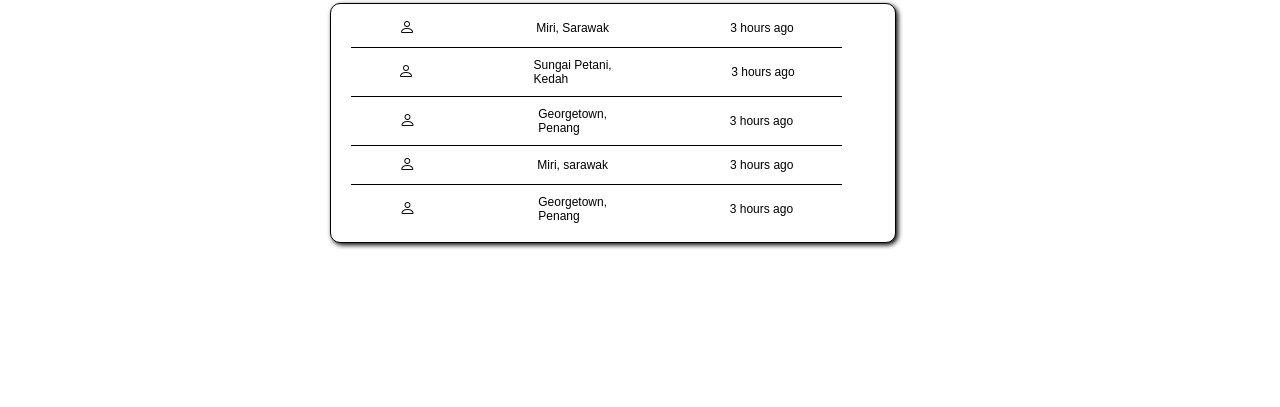
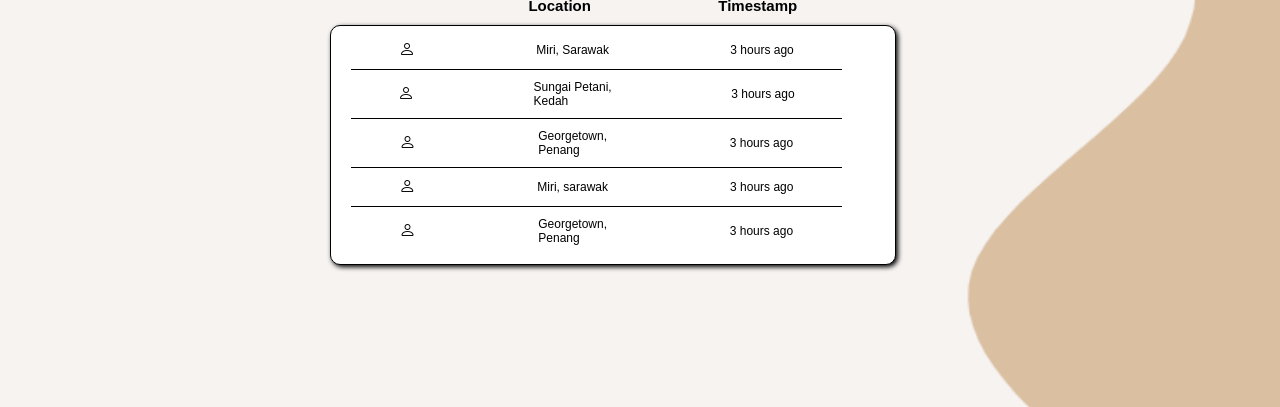
Before and after one commit to Moh922/Bubit-URL-shortener, a plain HTML site: page stats.html in a window 1280 px wide. Shown: the part 393-800 px from the top of the page. Drawn offline with nearby package versions, Linux system fonts and the light colour scheme; the site is published under a folder, as on GitHub Pages, so addresses that start at the root find nothing.

Commit message:
Update style.css

```diff
--- a/style.css
+++ b/style.css
@@ -5,10 +5,10 @@
 }
 @font-face {
   font-family: 'tloz';
-  src: url(/font/TLOZ-Minish.ttf);
+  src: url(font/TLOZ-Minish.ttf);
 }
 body {
-  background-image: url(/image/bg-image.png);
+  background-image: url(image/bg-image.png);
   height: 100vh;
   width: 100%;
   background-size: cover;
@@ -194,7 +194,7 @@
  /* web view start */
  @media screen and (min-width: 924px) {
   body {
-    background-image: url(/image/web-bg.png);
+    background-image: url(image/web-bg.png);
     height: 100vh;
     width: 100%;
     background-size: cover;
```
